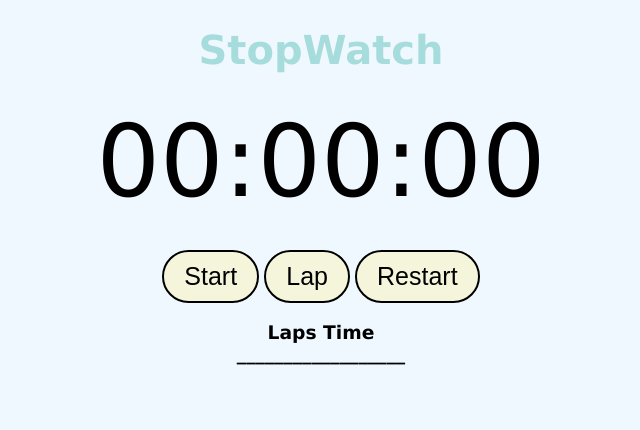
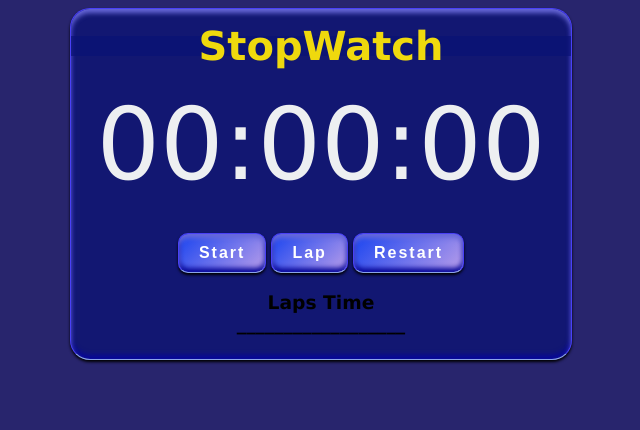
Before and after one commit to DHANISH-25/PRODIGY_WD_02, a plain HTML site: page index.html in a window 1280 px wide. Shown: the whole page, without its empty margins (319-959 px from the left). Drawn offline with Linux system fonts and the light colour scheme.

Commit message:
style.css

```diff
--- a/style.css
+++ b/style.css
@@ -1,18 +1,25 @@
 body{
-    background-color: aliceblue;
+    background-color: rgb(40, 37, 109);
 }
 .Container{
     width: 500px;
-    height: 400px;
-    background-color: aliceblue;
+    height: 350px;
+    background-color: rgba(10, 18, 117, 0.695);
     font-family: Verdana, Geneva, Tahoma, sans-serif;
     margin:auto;
     text-align: center;
+    border-radius: 20px;
+    border: solid 1px rgb(73, 64, 247);
+    border-bottom: solid 1px rgb(139, 164, 231);
+    box-shadow: 0px 2px 3px black,
+    inset 0px 4px 5px rgb(104, 104, 217),
+      inset 0px -4px 5px rgb(7, 7, 153);
 }
 .stopwatch{
-    color: rgb(166, 221, 220);
-    background-color: aliceblue;
+    color: rgb(239, 217, 13);
+    background-color: rgba(10, 18, 117, 0.695);
     font-size: 40px;
+    line-height: 20px;
     text-align: center;
     margin-bottom: 30px;
 }
@@ -21,17 +28,48 @@ body{
     margin-bottom: 30px;
     font-size: 100px;
     text-align: center;
+    color: rgb(237, 239, 241);
 }
 button{
-    background-color: beige;
-    border: 2px solid;
-    border-radius: 40px;
-    font-size: 25px;
     padding: 10px 20px;
-    cursor: pointer;
-    transform: transform 0.3s ease, all 0.3s ease;
+    font-size: 1rem;
+    letter-spacing: 2px;
+    border-radius: 10px;
+    border: solid 1px rgb(73, 64, 247);
+    border-bottom: solid 1px rgb(139, 164, 231);
+    background: linear-gradient(135deg, rgb(24, 67, 240), rgb(186, 158, 233));
+    color: #fff;
+    font-weight: bolder;
+    transition: all 0.2s ease;
+    box-shadow: 0px 2px 3px black,
+    inset 0px 4px 5px rgb(104, 104, 217),
+      inset 0px -4px 5px rgb(7, 7, 153);
 }
-button:hover{
-    background-color: lightyellow;
-    transform: scale(1.1);
+button:active{
+    box-shadow: inset 0px 4px 5px #0070f0,
+    inset 0px -4px 5px #002cbb;
+    transform: scale(0.995);
 }
+.Laptime{
+    font-size: large;
+    font-weight: bold;
+    font-family: Verdana, Geneva, Tahoma, sans-serif;
+    color: white;
+    width: 500px;
+    height: 100%;
+    background-color: rgba(10, 18, 117, 0.695);
+    font-family: Verdana, Geneva, Tahoma, sans-serif;
+    margin:auto;
+    text-align: center;
+    border-radius: 20px;
+    border: solid 1px rgb(73, 64, 247);
+    border-bottom: solid 1px rgb(139, 164, 231);
+    box-shadow: 0px 2px 3px black,
+    inset 0px 4px 5px rgb(104, 104, 217),
+      inset 0px -4px 5px rgb(7, 7, 153);
+}
+#laps{
+    list-style: none;
+    margin-left: -27px;
+
+}
```
